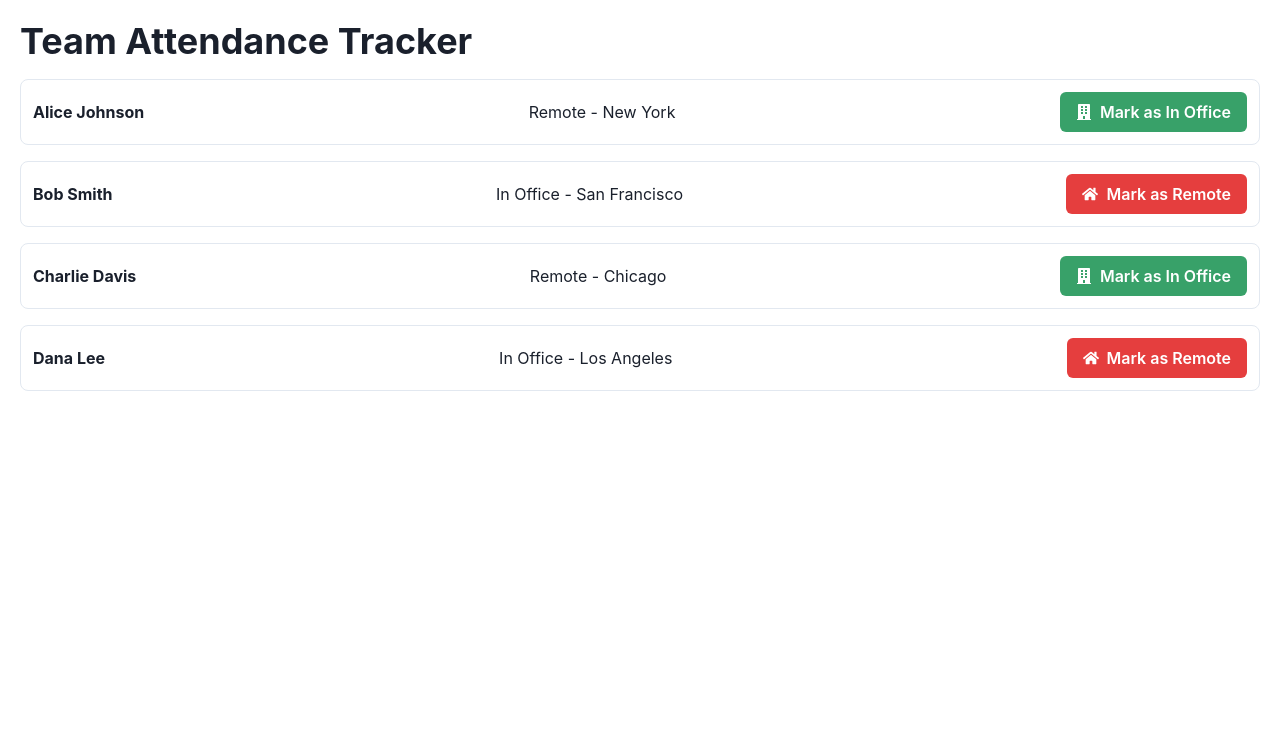
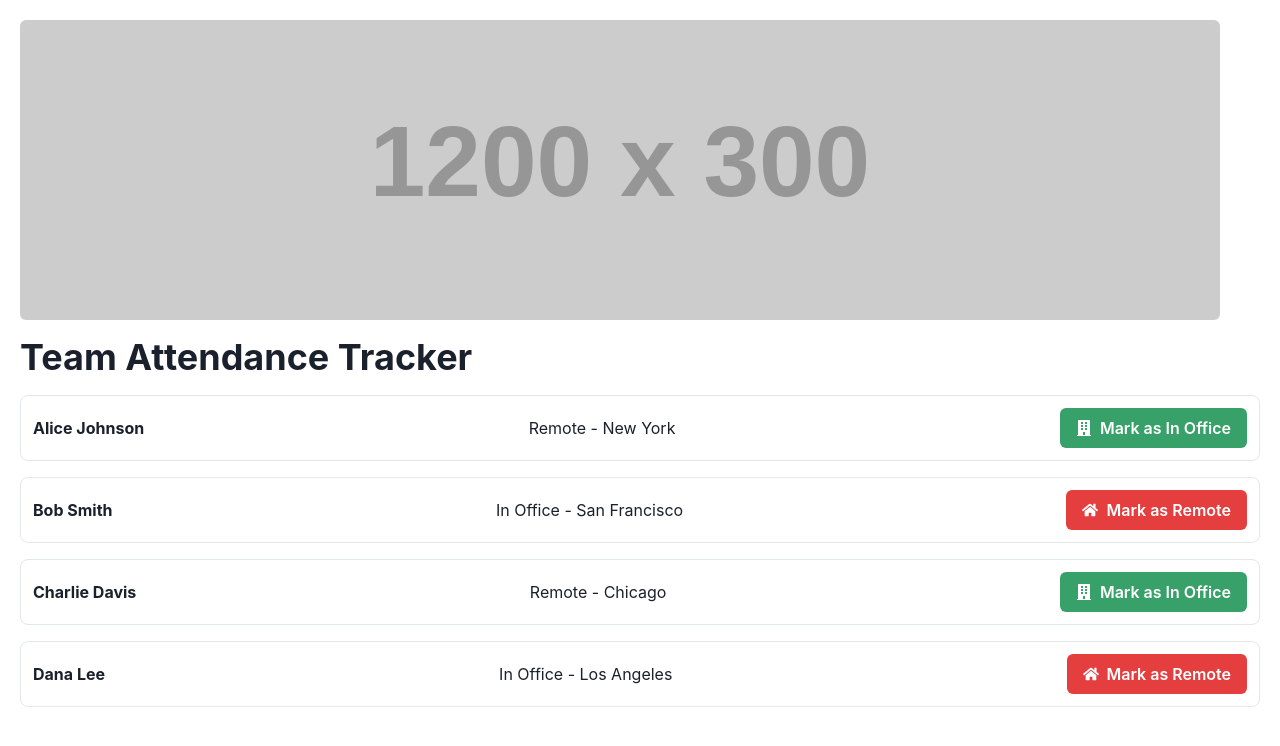
Before and after one commit to GPT-Engineer-App/office-tracker, a React (Vite) app: page / in a window 1280 px wide. Shown: the top 746 px of the page. Built offline with nearby package versions, Linux system fonts and the light colour scheme.

Commit message:
Added an `Image` component to display a placeholder header image at the top of the attendance tracking system page in `Index.jsx`.

```diff
--- a/src/pages/Index.jsx
+++ b/src/pages/Index.jsx
@@ -1,4 +1,4 @@
-import { Box, Button, Flex, Heading, Stack, Text, useToast } from "@chakra-ui/react";
+import { Box, Button, Flex, Heading, Image, Stack, Text, useToast } from "@chakra-ui/react";
 import { FaBuilding, FaHome } from "react-icons/fa";
 
 const Index = () => {
@@ -26,6 +26,7 @@ const Index = () => {
 
   return (
     <Box p={5}>
+      <Image src="https://via.placeholder.com/1200x300?text=Office" alt="Office" mb={4} borderRadius="md" />
       <Heading mb={4}>Team Attendance Tracker</Heading>
       <Stack spacing={4}>
         {teamMembers.map((member) => (
```
